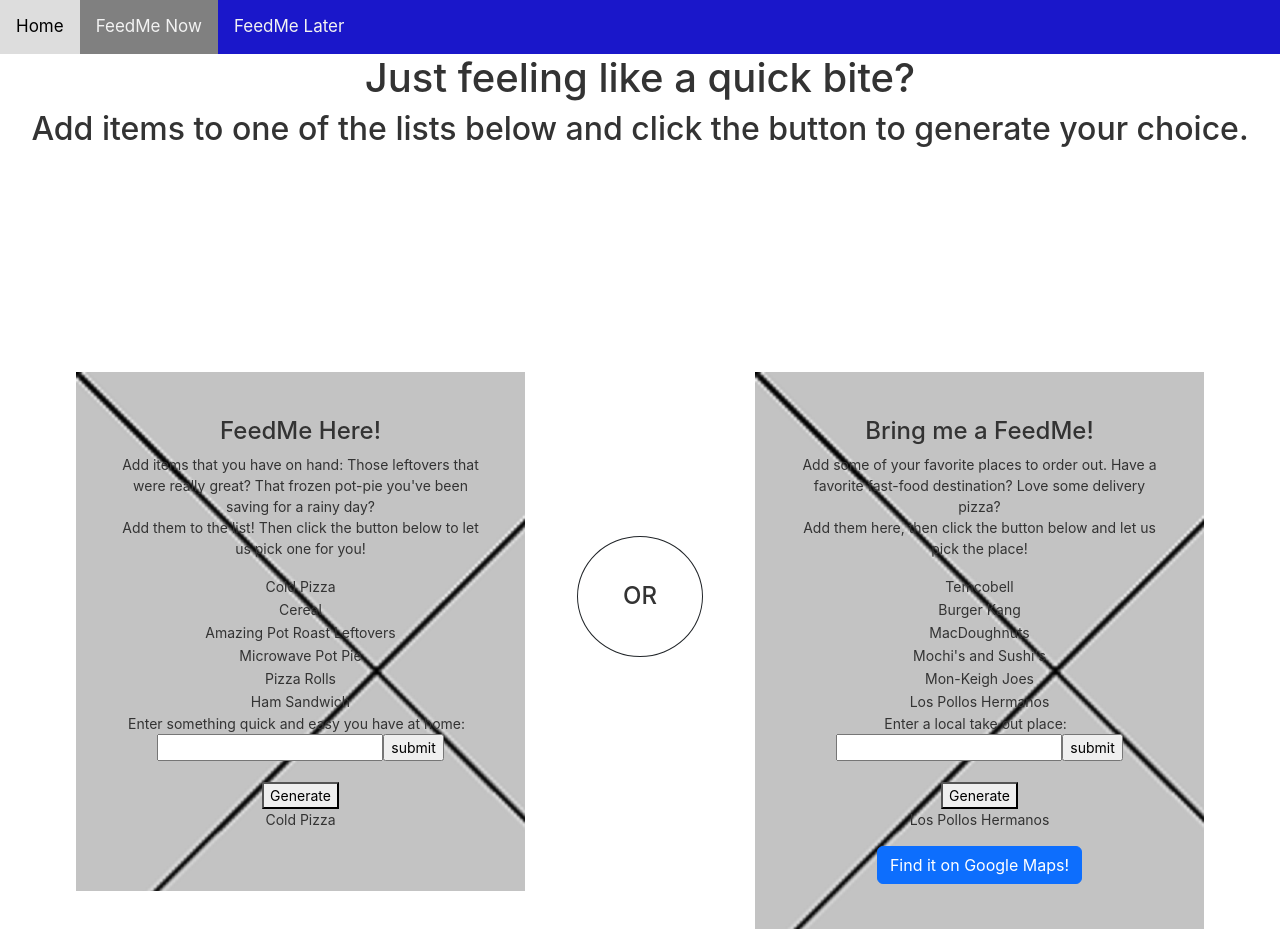
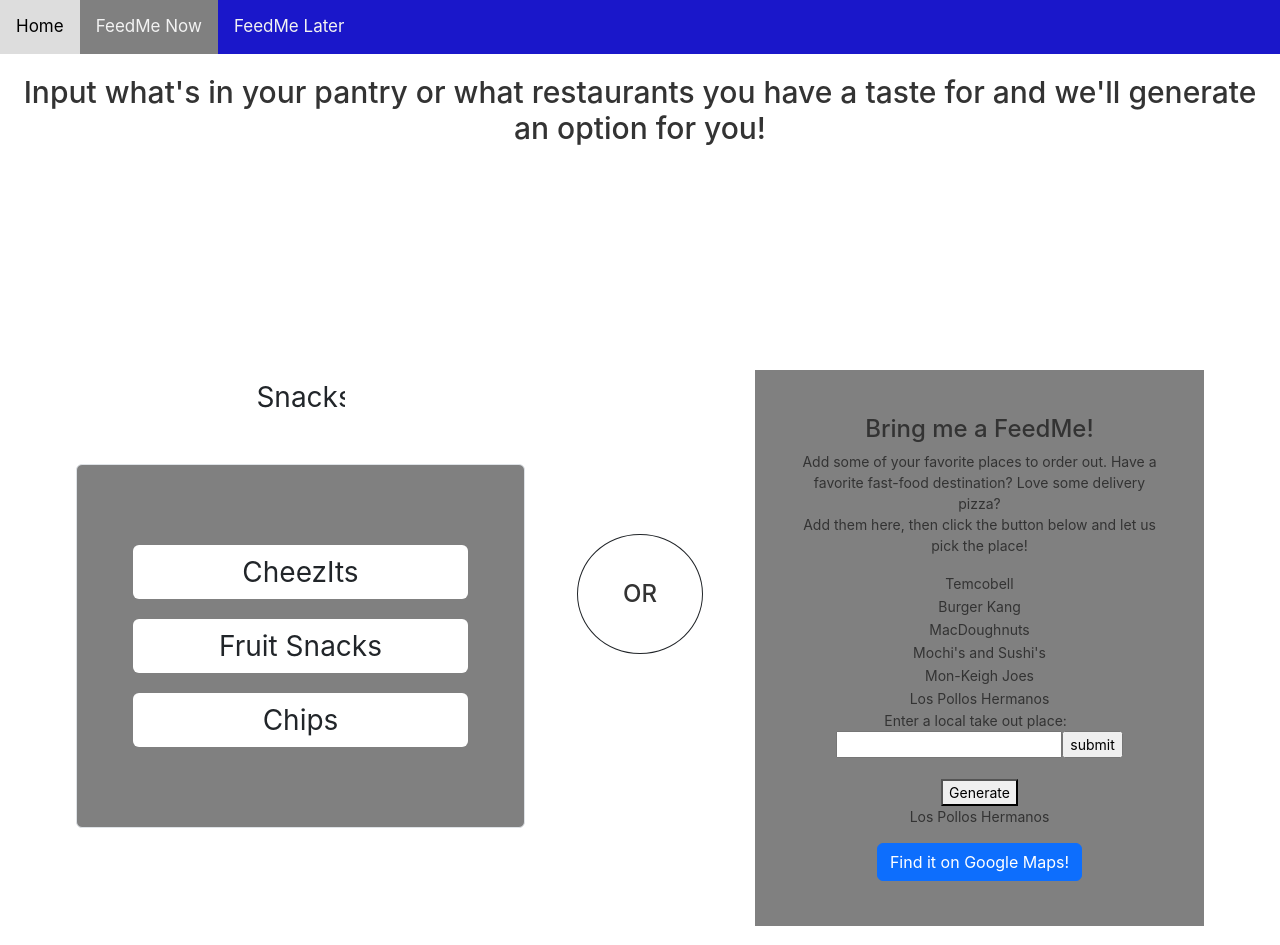
Before and after one commit to Dec-22-LC-LiftOff-STL/FeedMe, an Angular app: page /feed-me-now in a window 1280 px wide. Built offline with nearby package versions, Linux system fonts and the light colour scheme.

Commit message:
Fixed stylings to be closer to wireframe

```diff
--- a/src/app/feed-me-now-page/feed-me-now-page.component.html
+++ b/src/app/feed-me-now-page/feed-me-now-page.component.html
@@ -1,8 +1,8 @@
 <!--Description / Header-->
 <header class="container-fluid">
     <div class="text-center">
-        <h1>Just feeling like a quick bite?</h1>
-        <h2>Add items to one of the lists below and click the button to generate your choice.</h2>
+        <h2 style="font-size: 30px; padding-top: 20px;">Input what's in your pantry or what restaurants you have a taste for and we'll generate
+        <br> an option for you!</h2>
     </div>
 </header>
 <!--Description / Header-->
@@ -11,17 +11,30 @@
 <main class="container-fluid px-5" style="padding-top: 20px;">
     <div>
         <div class="row text-center">
-            <div class="col-sm p-3 mx-4">
-                <div style="background-image: url('/assets/home-page.png'); margin-top: 180px; padding: 45px;">
-                    <h4>FeedMe Here!</h4>
-                    <p>Add items that you have on hand: Those leftovers that were really great? That frozen pot-pie
-                        you've
-                        been saving for a rainy day? <br>Add them to the list! Then click the button below to let us
-                        pick
-                        one for you!</p>
+
+            <div class="col-sm p-3 mx-4" style="margin-top: 180px; max-width: 800px;">
+
+                <input type="text" class="text-center form-control border-0 w-25 fs-3"
+                style="border: 0px; margin: 0 auto; background-color: transparent;" value="Snacks">
+
+                <div class="border rounded" style="background-color: grey; margin-top: 40px;">
+
+                    <input type="text" class="text-center form-control border-0 w-75 fs-3"
+                    style="border: 0px; margin: 0 auto; margin-top: 80px;" value="CheezIts">
+
+                    <input type="text" class="text-center form-control border-0 w-75 fs-3"
+                    style="border: 0px; margin: 0 auto; margin-top: 20px;" value="Fruit Snacks">
+
+                    <input type="text" class="text-center form-control border-0 w-75 fs-3"
+                    style="border: 0px; margin: 0 auto; margin-top: 20px; margin-bottom: 80px;" value="Chips">
+
                     <!-- <img src="/assets/home-page.png" alt="FeedMe Now" style="padding-bottom: 20px;"> -->
 
-                    <tr class="row text-center" *ngFor="let homeFood of homeFoods">
+
+
+
+
+                    <!-- <tr class="row text-center" *ngFor="let homeFood of homeFoods">
                         <td>{{homeFood}} </td>
                     </tr>
 
@@ -36,7 +49,7 @@
 
 
                     <button type="submit" onClick="window.location.reload()">Generate</button> <br>
-                    <p>{{randomHomeFood}}</p>
+                    <p>{{randomHomeFood}}</p> -->
                 </div>
             </div>
 
@@ -45,7 +58,7 @@
             </div>
 
             <div class="col-sm p-3 mx-4">
-                <div style="background-image: url('/assets/home-page.png'); margin-top: 180px; padding: 45px;">
+                <div style="background-color: grey; margin-top: 180px; padding: 45px;">
                     <h4>Bring me a FeedMe!</h4>
                     <p>Add some of your favorite places to order out. Have a favorite fast-food destination? Love
                         some
```
